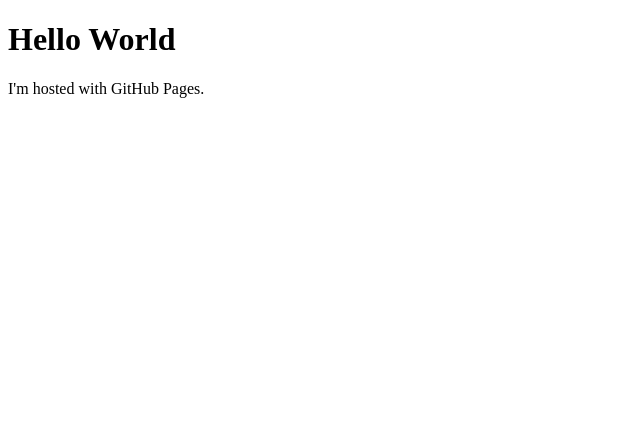
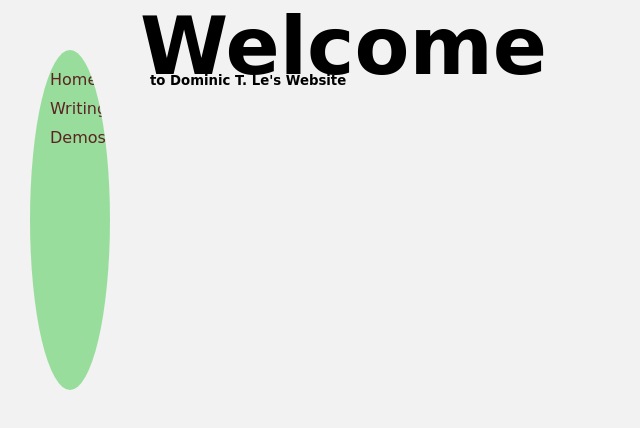
Before and after one commit to DomDaSquishyBomb/DomDaSquishyBomb.github.io, a plain HTML site: page index.html in a window 1280 px wide. Shown: the whole page, without its empty margins (0-640 px from the left). Drawn offline with Linux system fonts and the light colour scheme.

Commit message:
overhaul

```diff
--- /dev/null
+++ b/home.html
@@ -0,0 +1,14 @@
+<!DOCTYPE html>
+<html lang="en">
+<head>
+    <link rel="stylesheet" href="style.css" type="text/css">
+</head>
+<body>
+    <h1>
+        Welcome
+    </h1>
+    <h5>
+        to Dominic T. Le's Website
+    </h5>
+</body>
+</html>
--- a/index.html
+++ b/index.html
@@ -1,7 +1,85 @@
 <!DOCTYPE html>
-<html>
+<html lang="en">
+<head>
+    <meta charset="UTF-8">
+    <meta name="viewport" content="width=device-width, initial-scale=1.0">
+    <style>
+        body {
+            margin: 0%;
+            padding: 0;
+            font-family: cursive;
+            background-color: #f2f2f2;
+            width: 800px;
+            margin-left: 100px;
+            align-items: center;
+        }
+
+        #container {
+            display: flex;
+            max-width: 1000px;
+            /* box-shadow: 0 0 10px rgba(0, 0, 0, 0.1); */
+            /* background-color: white; */
+            margin-left: 140px;
+            padding-left: -100px;
+            width: 100px;
+        }
+
+        #sidebar {
+            width: 40px;
+            padding: 20px;
+            margin-top: 50px;
+            margin-left: 30px;
+            background-color: #98dd9c;
+            color: white;
+            position: fixed;
+            overflow-y: auto;
+            height: 300px;
+            border-radius: 100%;
+        }
+
+        #sidebar a {
+            text-decoration: none;
+            color: rgb(92, 35, 35);
+            margin-bottom: 10px;
+            padding: 0%;
+            border-radius: 4px;
+            transition: background-color 0.3s;
+            display: block;
+            text-align: center;
+        }
+
+        #sidebar a:hover {
+            background-color: #e9d3d3;
+        }
+    </style>
+    <title>Home</title>
+</head>
 <body>
-<h1>Hello World</h1>
-<p>I'm hosted with GitHub Pages.</p>
+    <div id="sidebar">
+        <a href="#" onclick="loadContent('home.html')">Home</a>
+        <a href="#" onclick="loadContent('writings.html')">Writings</a>
+        <a href="#" onclick="loadContent('demos.html')">Demos</a>
+    </div>
+    <div id="container">
+        <div id="content">
+        </div>
+    </div>
+
+    <script>
+        function loadContent(page) {
+            fetch(page)
+                .then(response => response.text())
+                .then(html => {
+                    document.getElementById('content').innerHTML = html;
+                })
+                .catch(error => {
+                    console.error('Error fetching content:', error);
+                });
+
+        }
+        window.onload = function() {
+            loadContent('home.html');
+        };
+    </script>
 </body>
 </html>
--- /dev/null
+++ b/style.css
@@ -0,0 +1,16 @@
+body {
+    margin: 0%;
+    padding: 0;
+    font-family: cursive;
+    background-color: #f2f2f2;
+    width: 800px;
+}
+
+h1 {
+    margin: 0px;
+    font-size: 80px;
+}
+h5 {
+    margin-left: 10px;
+    margin-top: -20px;
+}
```
Also changed, not shown: demos.html (added, +16 -0 lines), writings.html (added, +16 -0 lines).
